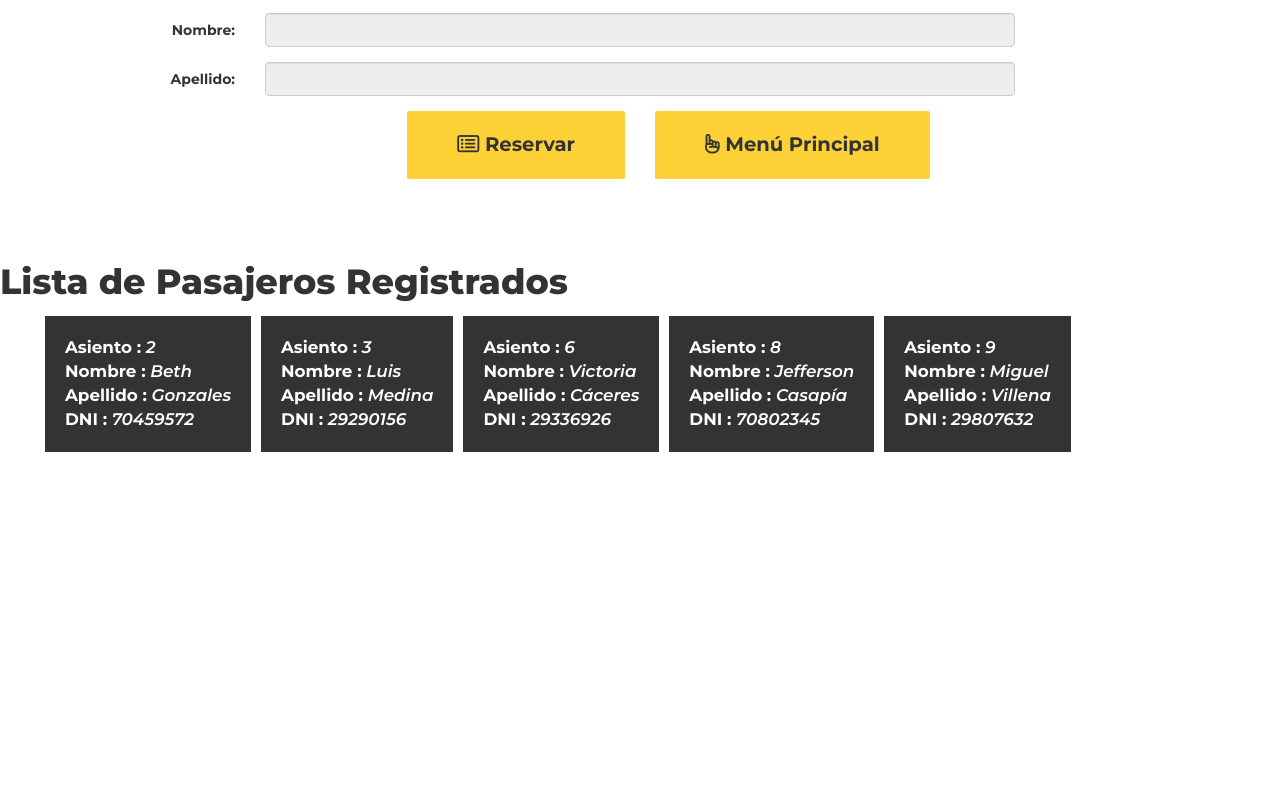
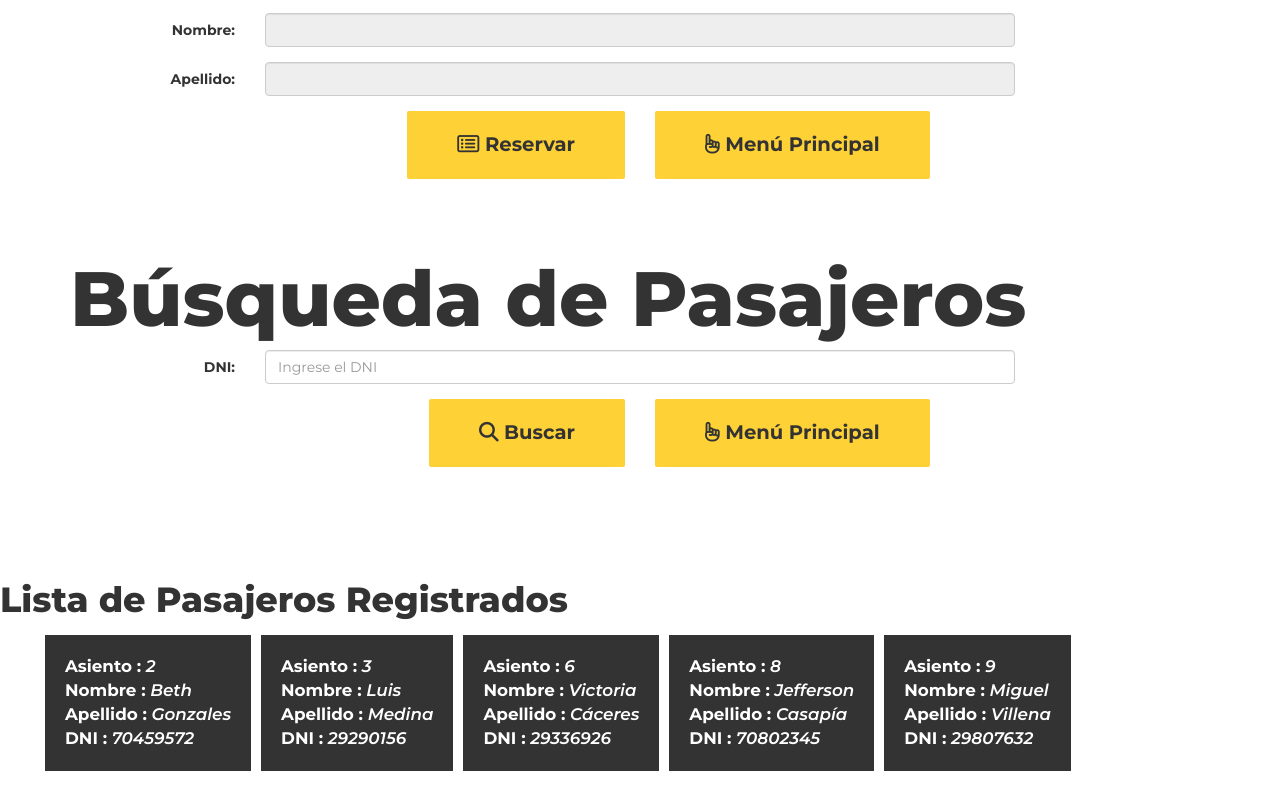
Before and after one commit to luisaGonzales/ReservaAsientos-React, a React (Create React App) app: page / in a window 1280 px wide. Shown: the part 1764-2550 px from the top of the page. Before the commit the page ends 2231 px from the top, so only its background shows below. Built offline with nearby package versions, Linux system fonts and the light colour scheme; a web font is replaced by a local one.

Commit message:
Agregando seccion buscar y listar

```diff
--- a/src/index.js
+++ b/src/index.js
@@ -106,7 +106,57 @@ const App = ({arr}) =>{
                     </div>
                 </div>
             </section>
+            <section id="busqueda">
+                <div className="container">
+                    <div className="row">
+                        <div className="col-lg-12 col-md-12 col-sm-12 col-xs-12 ">
+                            <h1 className="text3">Búsqueda de Pasajeros</h1>
+                        </div>
+                    </div>
+                    <div className="form-horizontal">
+                        <div className="form-group">
+                            <label className="control-label col-sm-2" for="">DNI:</label>
+                            <div className="col-sm-8">
+                                <input type="number" className="form-control" id="buscarDNI" placeholder="Ingrese el DNI"/>
+                            </div>
+                        </div>
+                        <div className="row text-center">
+                            <div className="col-lg-12 col-md-12 col-sm-12 col-xs-12">
+                                <div className="col-lg-6 col-md-6 col-sm-6 col-xs-6">
+                                    <p><a className="btn btn-primary pull-right" href="#" role="button" id="btnBuscarDNI"><i className="fa fa-search"></i> Buscar</a></p>
+                                </div>
+                                <div className="col-lg-6 col-md-6 col-sm-6 col-xs-6">
+                                    <p><a className="btn btn-primary pull-left" href="#" role="button" id="btnVolverBuscar"><i className="fa fa-hand-o-up" aria-hidden="true"></i> Menú Principal</a></p>
+                                </div>
+                            </div>
+                        </div>
+                        <div className="row text-center">
+                            <div className="col-md-offset-3 col-md-6 col-md-offset-3">
+                                <div id="dniEncontrado">
+                                </div>
+                            </div>
+                        </div>
+                    </div>
+                </div>
+            </section>
+            <section id="imprimirLista" className="no-display">
+                <div className="container">
+                    <div className="row">
+                        <div className="col-lg-12 col-md-12 col-sm-12 col-xs-12 ">
+                            <h1 className="text3">Lista de Pasajeros</h1>
+                        </div>
+                    </div>
+                    <div className="row text-center">
+                        <div className="col-lg-12 col-md-12 col-sm-12 col-xs-12 ">
+                            <p><a className="btn btn-primary" href="#" role="button" id="btnVolverListar"><i className="fa fa-hand-o-up" aria-hidden="true"></i> Menú Principal</a></p>
+                        </div>
+                    </div>
+                    <div id="listado">
 
+                    </div>
+
+                </div>
+            </section>
                 <div>
                     <h1 className="text4">Lista de Pasajeros Registrados</h1>
                     <ul>
```
